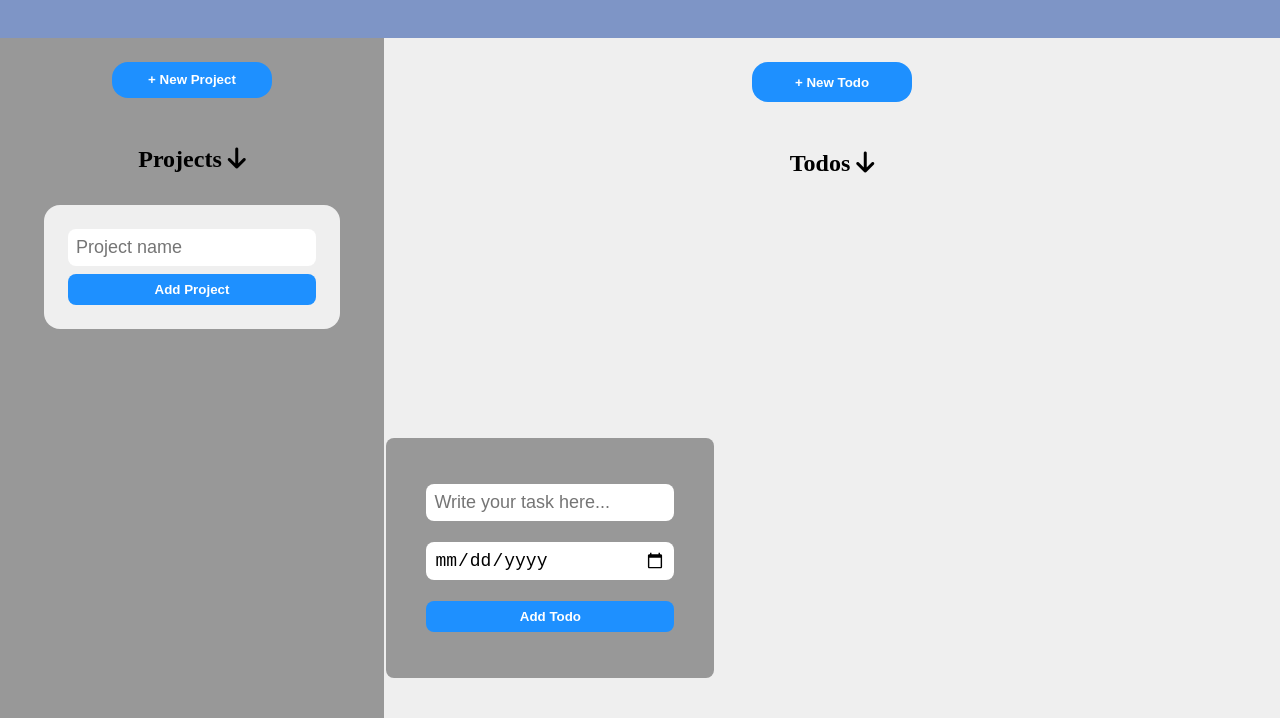
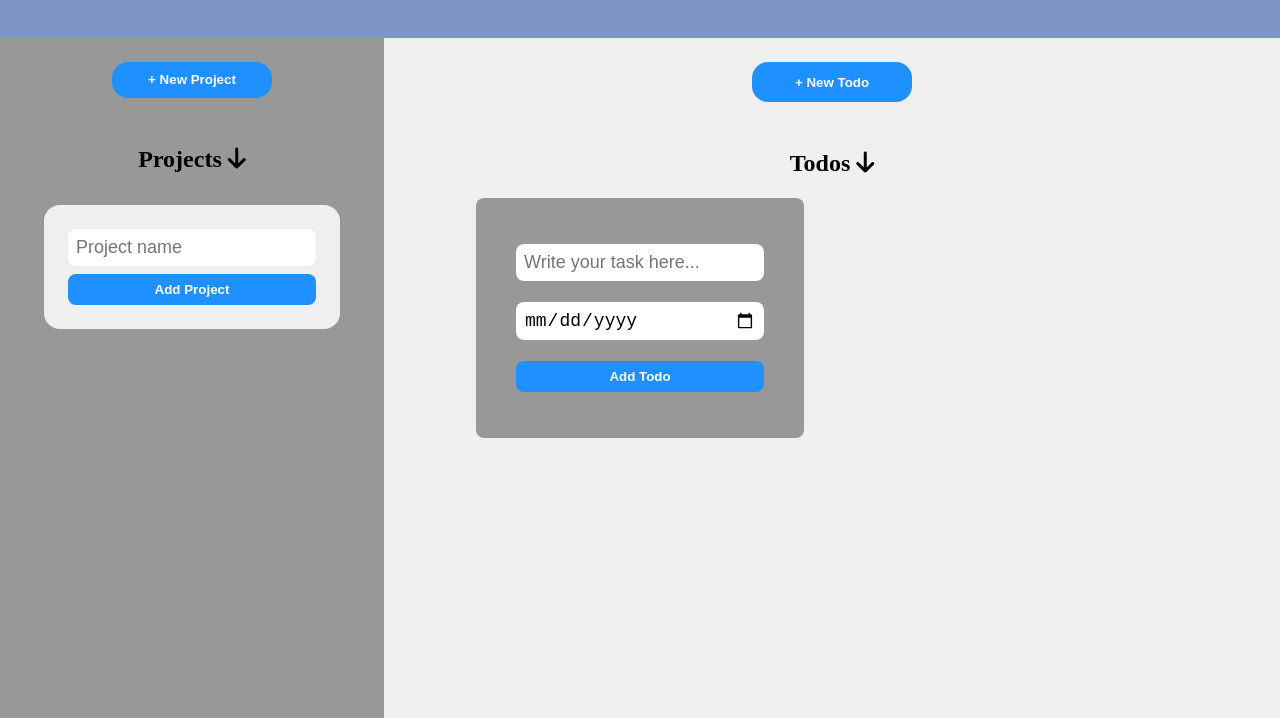
Before and after one commit to dariojularic/Todo-list-js, a website built with Vite: page index.html in a window 1280 px wide. Shown: the part 82-800 px from the top of the page. Built offline with nearby package versions, Linux system fonts and the light colour scheme.

Commit message:
Refactor code

```diff
--- a/main.js
+++ b/main.js
@@ -206,3 +206,11 @@ projectsList.addEventListener("click", (event) => {
     projectManager.getActiveProject().renderTodos();
   }
 })
+
+// newProjectBtn.addEventListener("click", () => {
+//   projectForm
+// })
+
+newTodoBtn.addEventListener("click", () => {
+  todoForm.removeAttribute("hidden")
+})
--- a/style.css
+++ b/style.css
@@ -122,8 +122,8 @@ h3 {
   padding: 40px;
   border-radius: 8px;
   position: absolute;
-  top: 80%;
-  left: 43%;
+  top: 50%;
+  left: 50%;
   transform: translate(-50%, -50%);
 }
 
```
